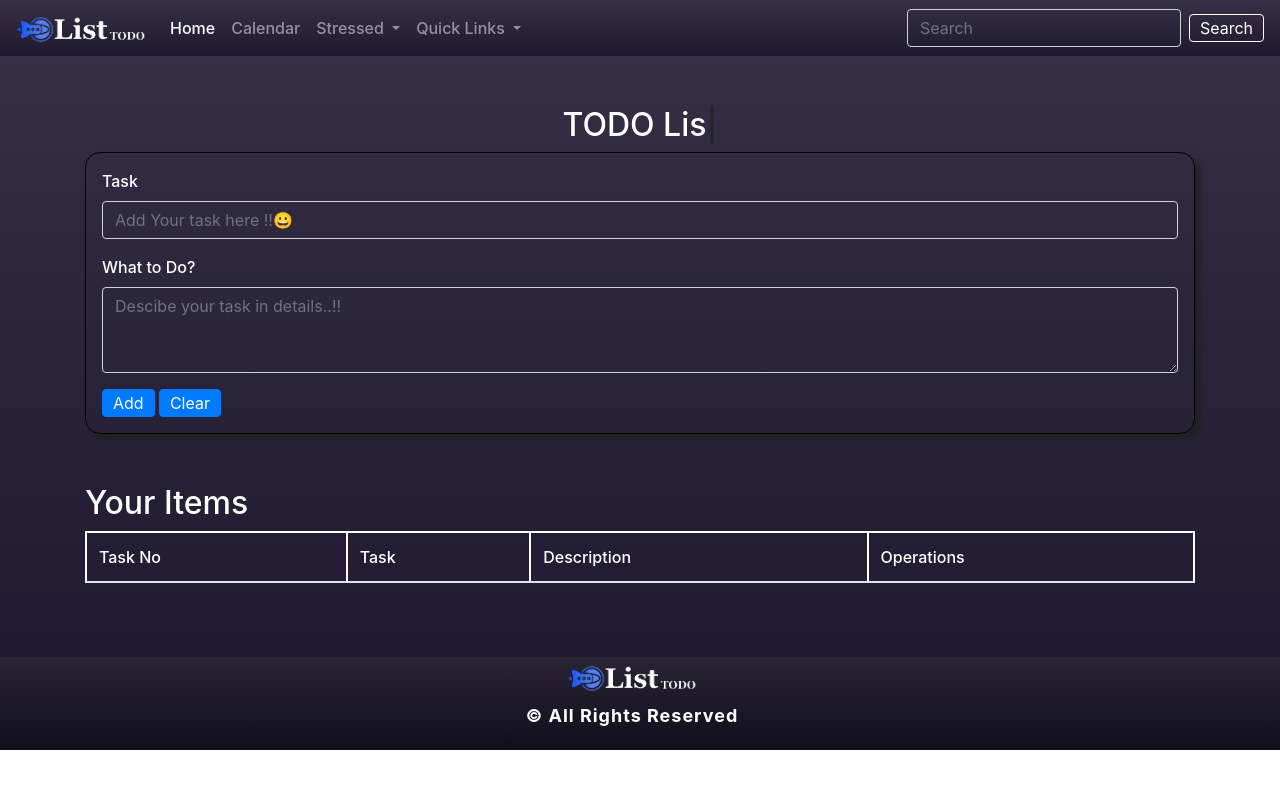
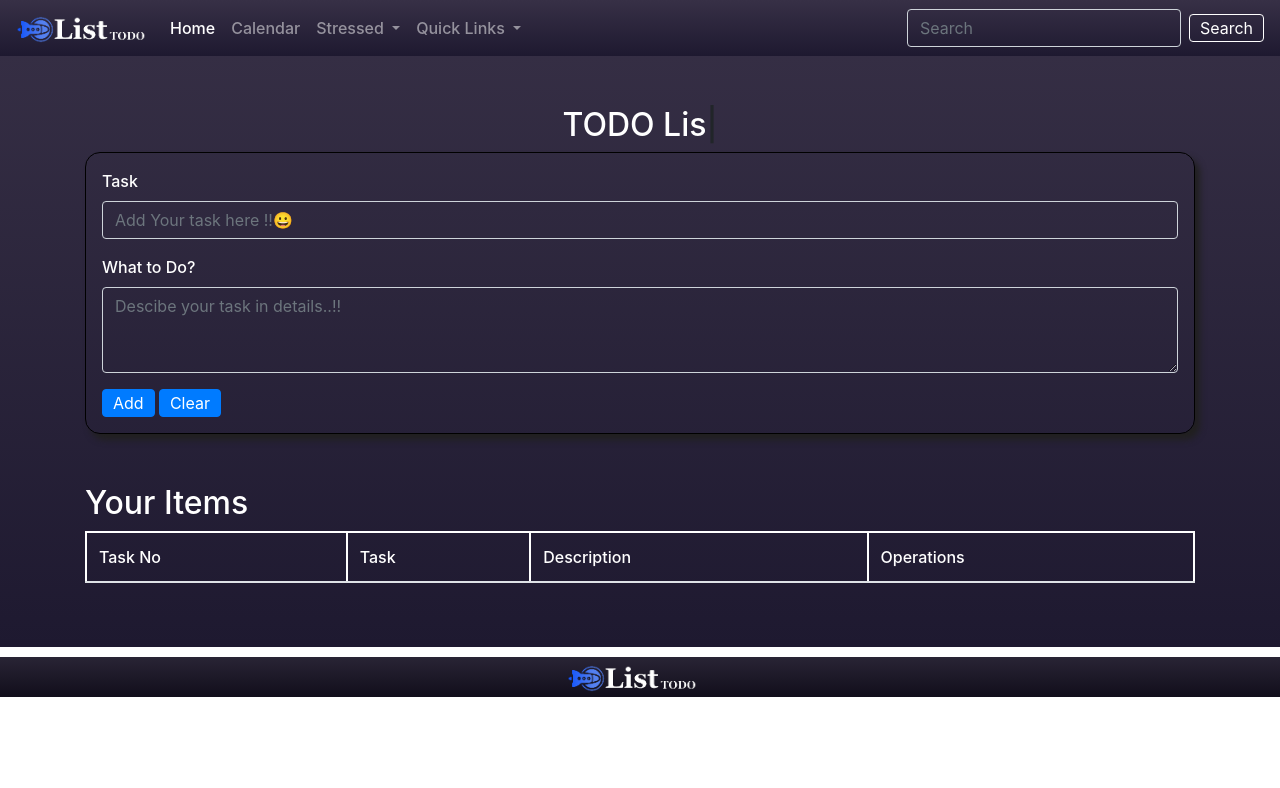
Before and after one commit to adityapandey1111/Todo-List, a plain HTML site: page index.html in a window 1280 px wide. Drawn offline with nearby package versions, Linux system fonts and the light colour scheme.

Commit message:
Update index.html

```diff
--- a/index.html
+++ b/index.html
@@ -135,7 +135,7 @@
     </div>
 
     <div class="footer">
-      <a class="navbar-brand" href="#"><img src="logo.png" alt="logo" width="130px"><p>&copy; All Rights Reserved</p></a>
+      <a class="navbar-brand" href="#"><img src="logo.png" alt="logo" width="130px"></a>
     </div>
     <script
       src="https://code.jquery.com/jquery-3.5.1.slim.min.js"
```
